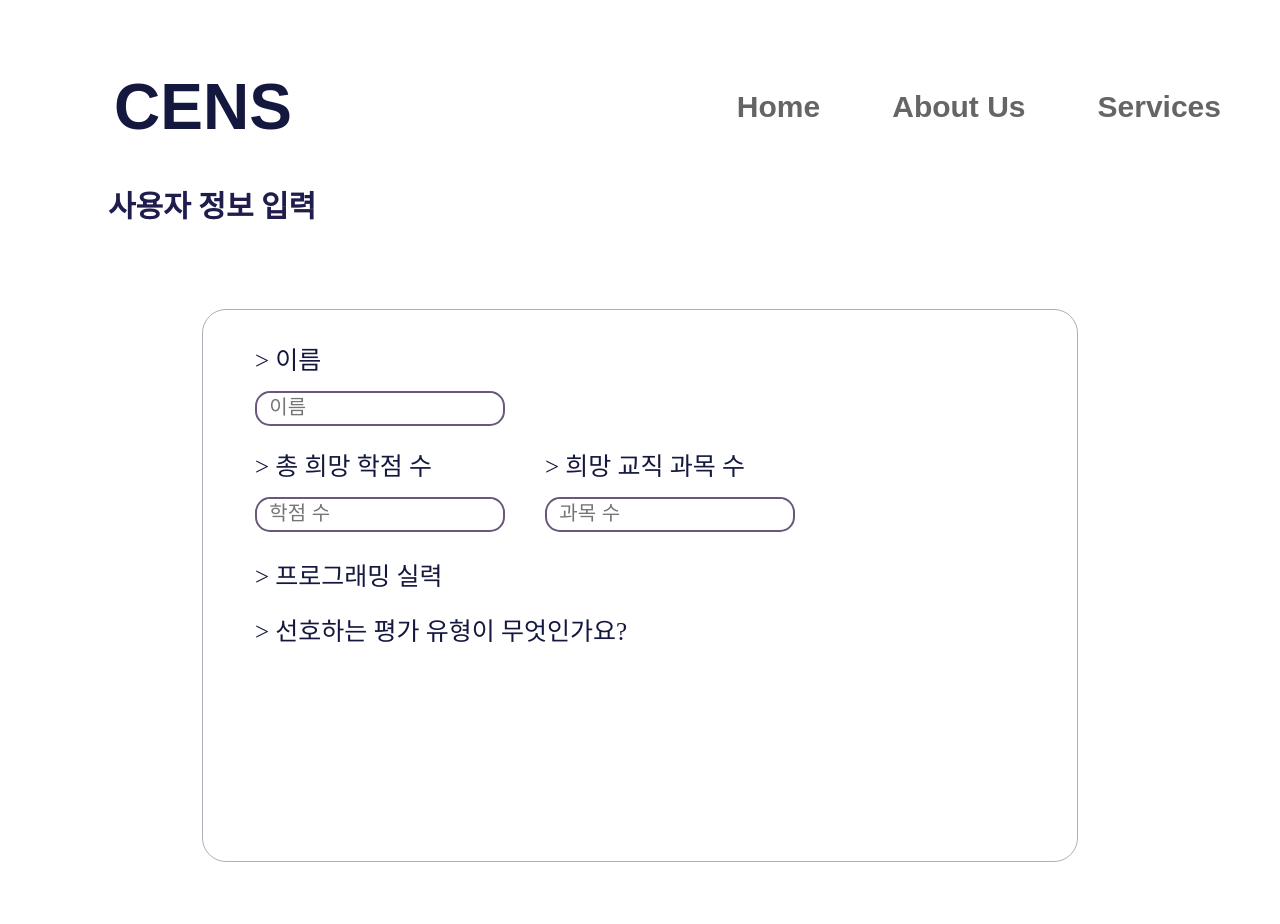
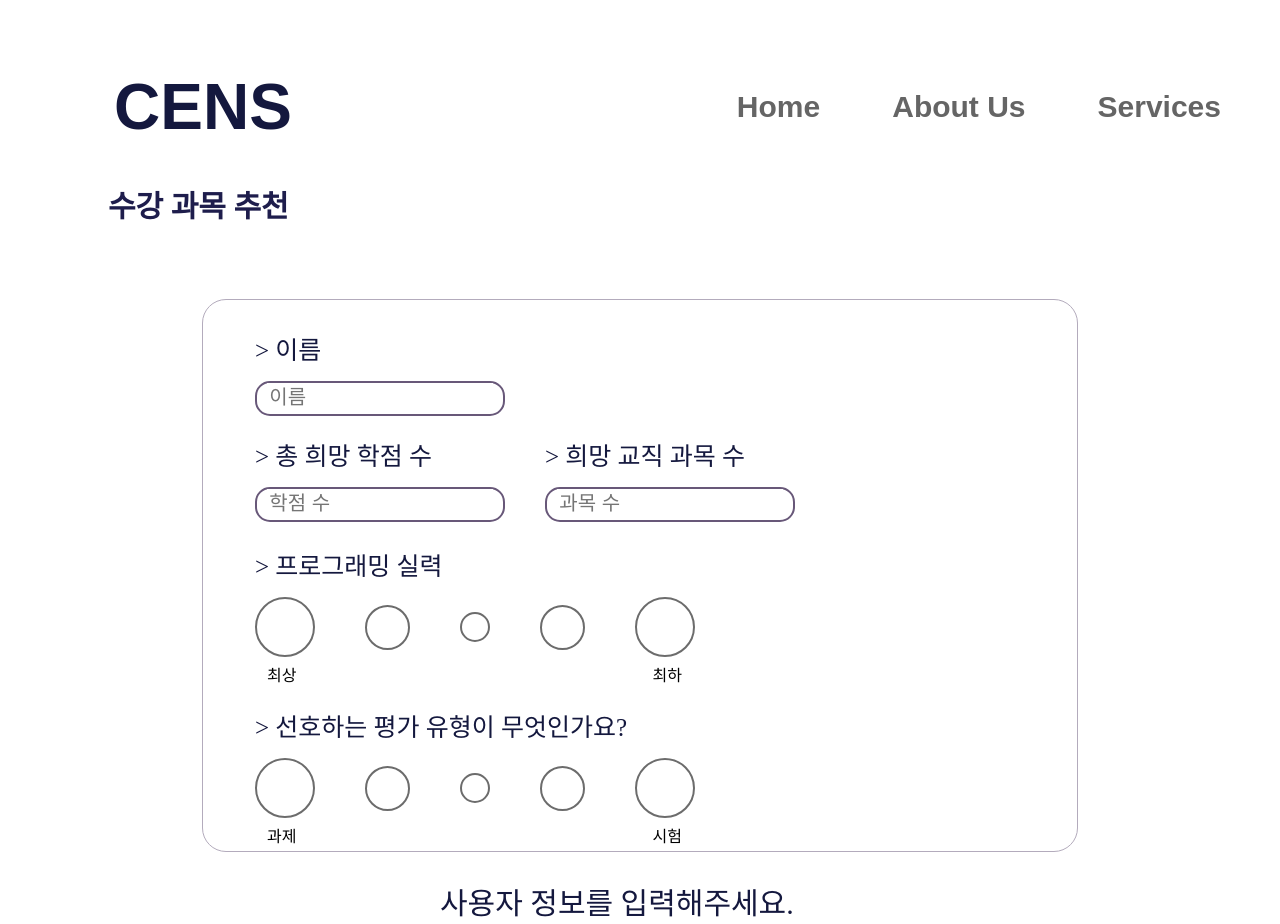
Before and after one commit to 1jiwoo27/cens, a React (Create React App) app: page /info in a window 1280 px wide. Before the commit the page ends 870 px from the top, so only its background shows below. Built offline with nearby package versions, Linux system fonts and the light colour scheme.

Commit message:
edit info again

```diff
--- a/src/components/Order/Info.js
+++ b/src/components/Order/Info.js
@@ -5,7 +5,7 @@ export default function Info() {
   return (
     <div>
       <div className='info-title'>
-        사용자 정보 입력
+        수강 과목 추천
       </div>
       <div className='info-box'>
         <div className='info-name'>
@@ -46,17 +46,41 @@ export default function Info() {
             </div>
           </div>
         </div>
-        <div className='info-program'>
-          <div className='info-program-ment'>
+        <div className='info-pro'>
+          <div className='info-pro-ment'>
             {'>'} 프로그래밍 실력
+          </div>
+          <div className='info-pro-cir'>
+            <div className='info-pro-lmax'/>
+            <div className='info-pro-lmed'/>
+            <div className='info-pro-min'/>
+            <div className='info-pro-hmed'/>
+            <div className='info-pro-hmax'/>
+          </div>
+          <div className='info-pro-type'>
+            <p className='info-type'>최상</p>
+            <p className='info-type'>최하</p>
           </div>
         </div>
         <div className='info-eval'>
           <div className='info-eval-ment'>
               {'>'} 선호하는 평가 유형이 무엇인가요?
           </div>
-
+          <div className='info-eval-cir'>
+            <div className='info-eval-lmax'/>
+            <div className='info-eval-lmed'/>
+            <div className='info-eval-min'/>
+            <div className='info-eval-hmed'/>
+            <div className='info-eval-hmax'/>
+          </div>
+          <div className='info-eval-type'>
+            <p className='info-type'>과제</p>
+            <p className='info-type'>시험</p>
+          </div>
         </div>
+      </div>
+      <div className='info-bottom'>
+        사용자 정보를 입력해주세요.
       </div>
     </div>
   )
--- a/src/components/Service/Services.js
+++ b/src/components/Service/Services.js
@@ -36,7 +36,7 @@ export default function Services() {
         <button className='sv-card' onClick={navigateToInfo}>
           <img className="sv-com-icon" src={com_icon} />
           <div className='sv-type2'>
-            수강 순서 추천
+            수강 과목 추천
             </div>
           <div className='sv-content2'>
             Engrossed listening. Park gate sell they west hard for the.
--- a/src/css/Info.css
+++ b/src/css/Info.css
@@ -12,7 +12,7 @@
 
 .info-box{
     margin: auto;
-    margin-top: 80px;
+    margin-top: 70px;
     width: 876px;
     height: 553px;
     box-sizing: border-box;
@@ -128,7 +128,7 @@
     font-size: 20px;
 }
 
-.info-program{
+.info-pro{
     display: flex;
     justify-content: space-between;
     flex-direction: column;
@@ -136,7 +136,7 @@
     margin-top: 24px;
 }
 
-.info-program-ment{
+.info-pro-ment{
     width: 350px;
     height: 31px;
     color: rgb(20, 24, 62);
@@ -145,12 +145,65 @@
     text-align: left;
 }
 
+.info-pro-cir{
+    display: flex;
+    flex-direction: row;
+    margin-top: 20px;
+}
+
+.info-pro-lmax, .info-pro-hmax{
+    width: 60px;
+    height: 60px;
+    box-sizing: border-box;
+    background: rgb(255, 255, 255);
+    border: 2px solid rgb(108, 108, 108);
+    border-radius: 50%;
+    margin-top: auto;
+    margin-bottom: auto;
+    margin-left: 0;
+    margin-right: 50px;
+}
+
+.info-pro-lmed, .info-pro-hmed{
+    width: 45px;
+    height: 45px;
+    box-sizing: border-box;
+    background: rgb(255, 255, 255);
+    border: 2px solid rgb(108, 108, 108);
+    border-radius: 50%;
+    margin-top: auto;
+    margin-bottom: auto;
+    margin-left: 0;
+    margin-right: 50px;
+}
+
+.info-pro-min{
+    width: 30px;
+    height: 30px;
+    box-sizing: border-box;
+    background: rgb(255, 255, 255);
+    border: 2px solid rgb(108, 108, 108);
+    border-radius: 50%;
+    margin-top: auto;
+    margin-bottom: auto;
+    margin-left: 0;
+    margin-right: 50px;
+}
+
+.info-pro-type{
+    display: flex;
+    justify-content: space-between;
+    flex-direction: row;
+    width: 415px;
+    margin-left: 12px;
+}
+
 .info-eval{
     display: flex;
     justify-content: space-between;
     flex-direction: column;
     margin-left: 52px;
-    margin-top: 24px;
+    margin-top: 5px;
 }
 
 .info-eval-ment{
@@ -161,3 +214,71 @@
     font-weight: 500;
     text-align: left;
 }
+
+.info-eval-cir{
+    display: flex;
+    flex-direction: row;
+    margin-top: 20px;
+}
+
+.info-eval-lmax, .info-eval-hmax{
+    width: 60px;
+    height: 60px;
+    box-sizing: border-box;
+    background: rgb(255, 255, 255);
+    border: 2px solid rgb(108, 108, 108);
+    border-radius: 50%;
+    margin-top: auto;
+    margin-bottom: auto;
+    margin-left: 0;
+    margin-right: 50px;
+}
+
+.info-eval-lmed, .info-eval-hmed{
+    width: 45px;
+    height: 45px;
+    box-sizing: border-box;
+    background: rgb(255, 255, 255);
+    border: 2px solid rgb(108, 108, 108);
+    border-radius: 50%;
+    margin-top: auto;
+    margin-bottom: auto;
+    margin-left: 0;
+    margin-right: 50px;
+}
+
+.info-eval-min{
+    width: 30px;
+    height: 30px;
+    box-sizing: border-box;
+    background: rgb(255, 255, 255);
+    border: 2px solid rgb(108, 108, 108);
+    border-radius: 50%;
+    margin-top: auto;
+    margin-bottom: auto;
+    margin-left: 0;
+    margin-right: 50px;
+}
+
+.info-eval-type{
+    display: flex;
+    justify-content: space-between;
+    flex-direction: row;
+    width: 415px;
+    margin-left: 12px;
+}
+
+.info-type{
+    margin-top: 5px;
+}
+
+.info-bottom{
+    width: 400px;
+    height: 37px;
+    color: rgb(20, 24, 62);
+    font-size: 30px;
+    font-weight: 500;
+    text-align: left;
+    margin: auto;
+    margin-top: 27px;
+}
```
